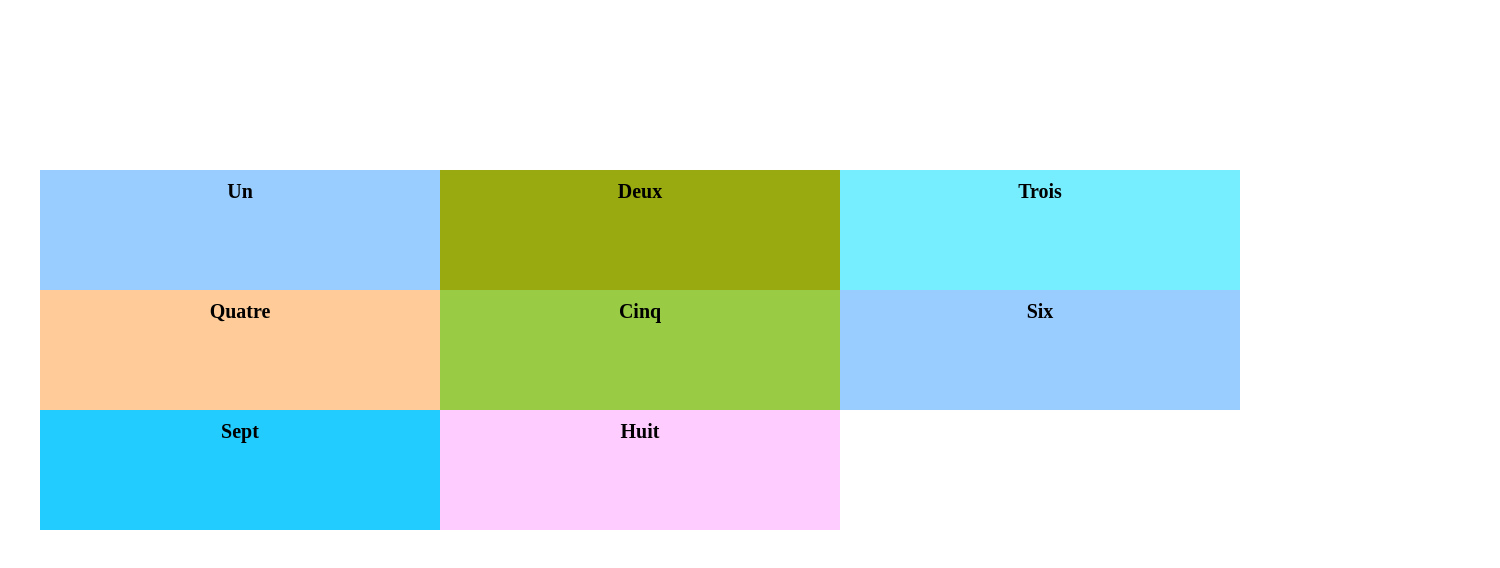
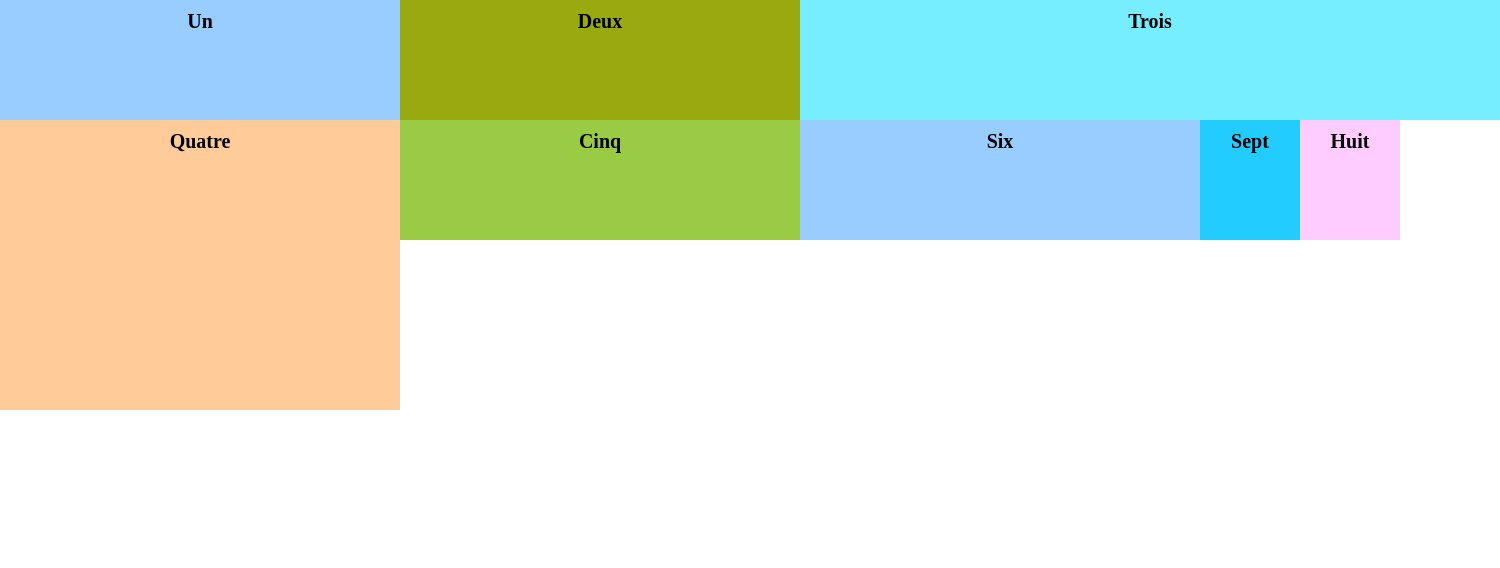
Before and after one commit to camara94/grid-css, a plain HTML site: page revison/index.html in a window 1280 px wide. Shown: the whole page, 1500 px wide, since content can reach past the window. Drawn offline with Linux system fonts and the light colour scheme.

Commit message:
grid-auto-columns et grid-auto-rows

```diff
--- a/revison/style.css
+++ b/revison/style.css
@@ -7,9 +7,8 @@ body {
     height: 700px;
     grid-template-columns: repeat(3, 400px);
     grid-template-rows: repeat(3, 120px);
-    grid-auto-flow: inherit;
-    justify-content: center;
-    align-content: center;
+    grid-auto-columns: 100px;
+    grid-auto-rows: 50px;
 }
 
 #grille div {
@@ -26,9 +25,11 @@ body {
 }
 .trois {
     background-color: #7ef;
+    grid-column: 3 / span 4;
 }
 .quatre {
     background-color: #fc9;
+    grid-row: 2 / span 3;
 }
 .cinq {
     background-color: #9c4;
```
Also changed, not shown: 1 other file.
